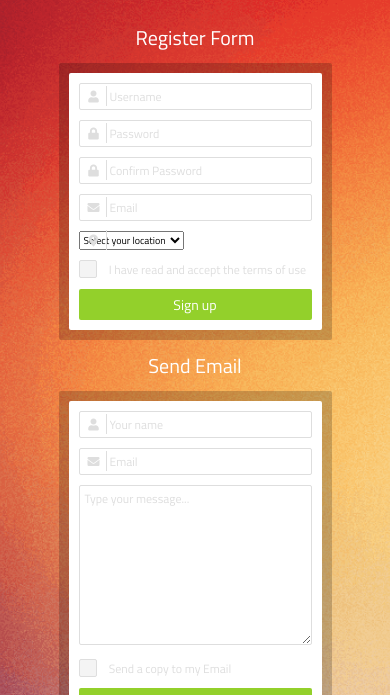
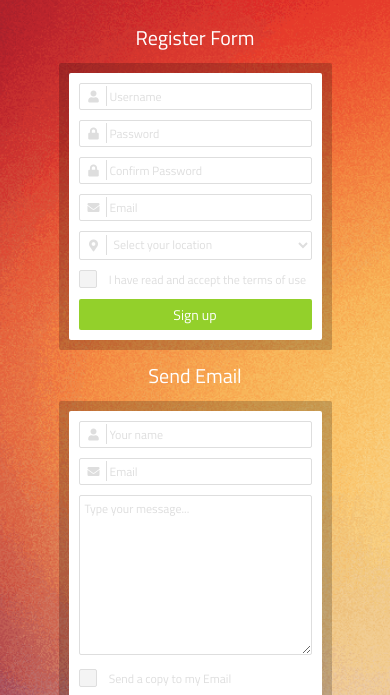
Before and after one commit to FocuSsmok/FocuSsmok.github.io, a website: page index.html in a window 390 px wide. Shown: the part 123-818 px from the top of the page. Drawn offline with Linux system fonts and the light colour scheme.

Commit message:
Correcting project becuase select doesnt work good on mobile

```diff
--- a/index.html
+++ b/index.html
@@ -39,7 +39,7 @@
                         </div>
                         <div class="form__box">
                             <i class="fas fa-map-marker-alt form__icon"></i>
-                            <select class="" name="register_location" id="register_location">
+                            <select class="form__input form__select" name="register_location" id="register_location">
                                 <option class="form__option" value="" selected disabled>Select your location</option>
                                 <option class="form__option" value="Europe">Europe</option>
                                 <option class="form__option" value="Asia">Asia</option>
--- a/src/scss/style.scss
+++ b/src/scss/style.scss
@@ -122,10 +122,13 @@ a {
     // @at-root select[selected] {
     //     color: #93d02b;
     // }
-    // @at-root &__option {
-    //     color: #dedede;
-    //     font-size: 1.4rem;
-    // }
+    @at-root &__select {
+        background: transparent;
+    }
+    @at-root &__option {
+        color: #dedede;
+        font-size: 1.4rem;
+    }
     // @at-root select,
     // select option {
     //     color: #000000;
```
Also changed, not shown: src/css/style.css.
